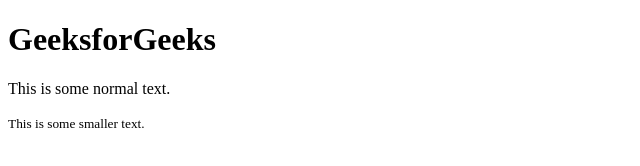
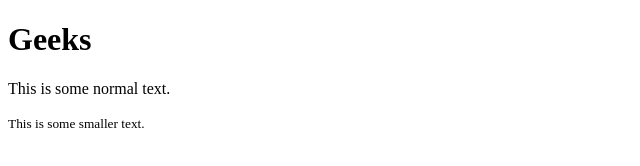
Before and after one commit to Prakashreddy14306/index, a plain HTML site: page index.html in a window 1280 px wide. Shown: the whole page, without its empty margins (0-640 px from the left). Drawn offline with Linux system fonts and the light colour scheme.

Commit message:
Update index.html

```diff
--- a/index.html
+++ b/index.html
@@ -4,7 +4,7 @@
 <title>HTML small Tag</title>
 </head>
 <body>
-<h1>GeeksforGeeks</h1>
+<h1>Geeks</h1>
 <p>This is some normal text.</p>
 <p><small>This is some smaller text.</small></p>
 </body>
```
